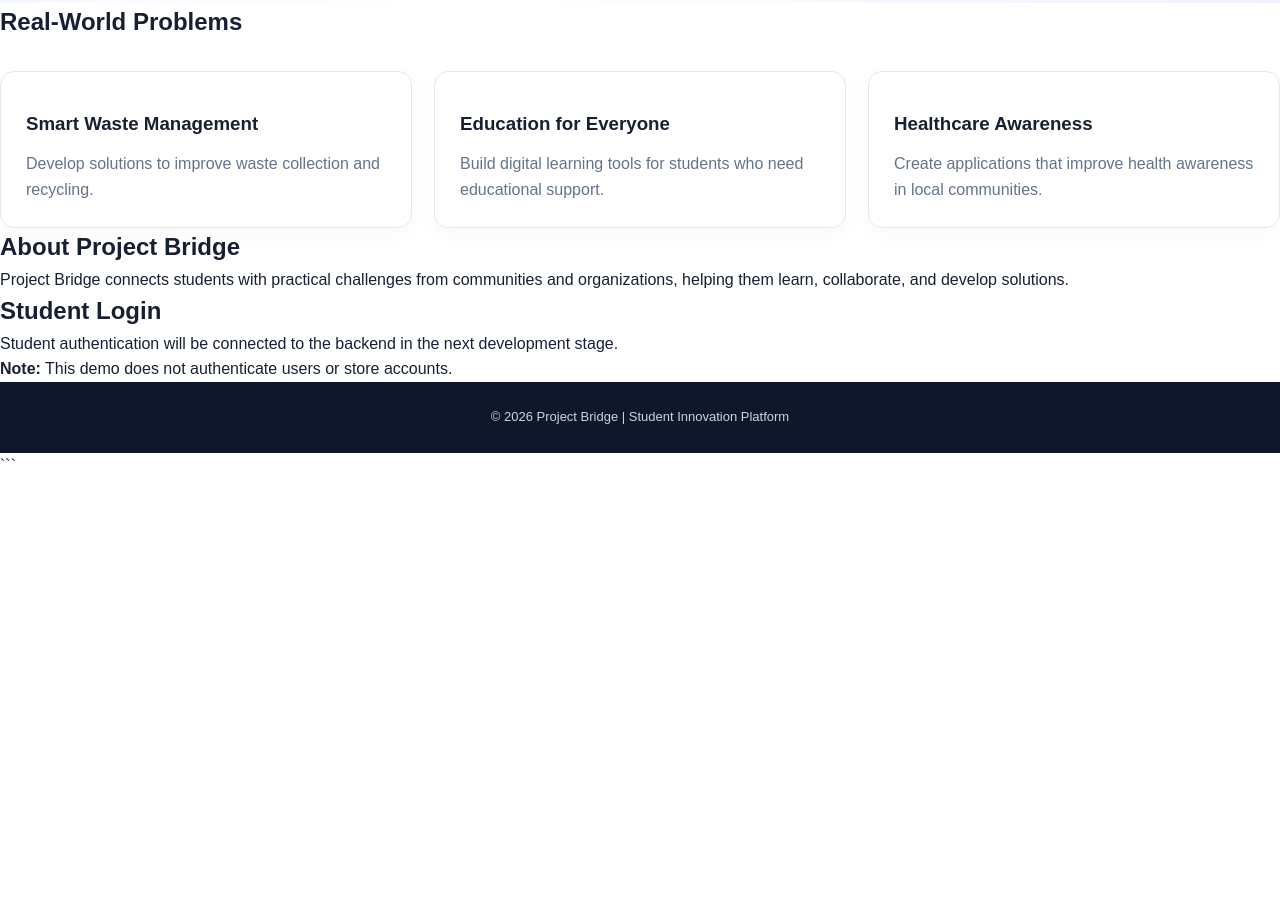
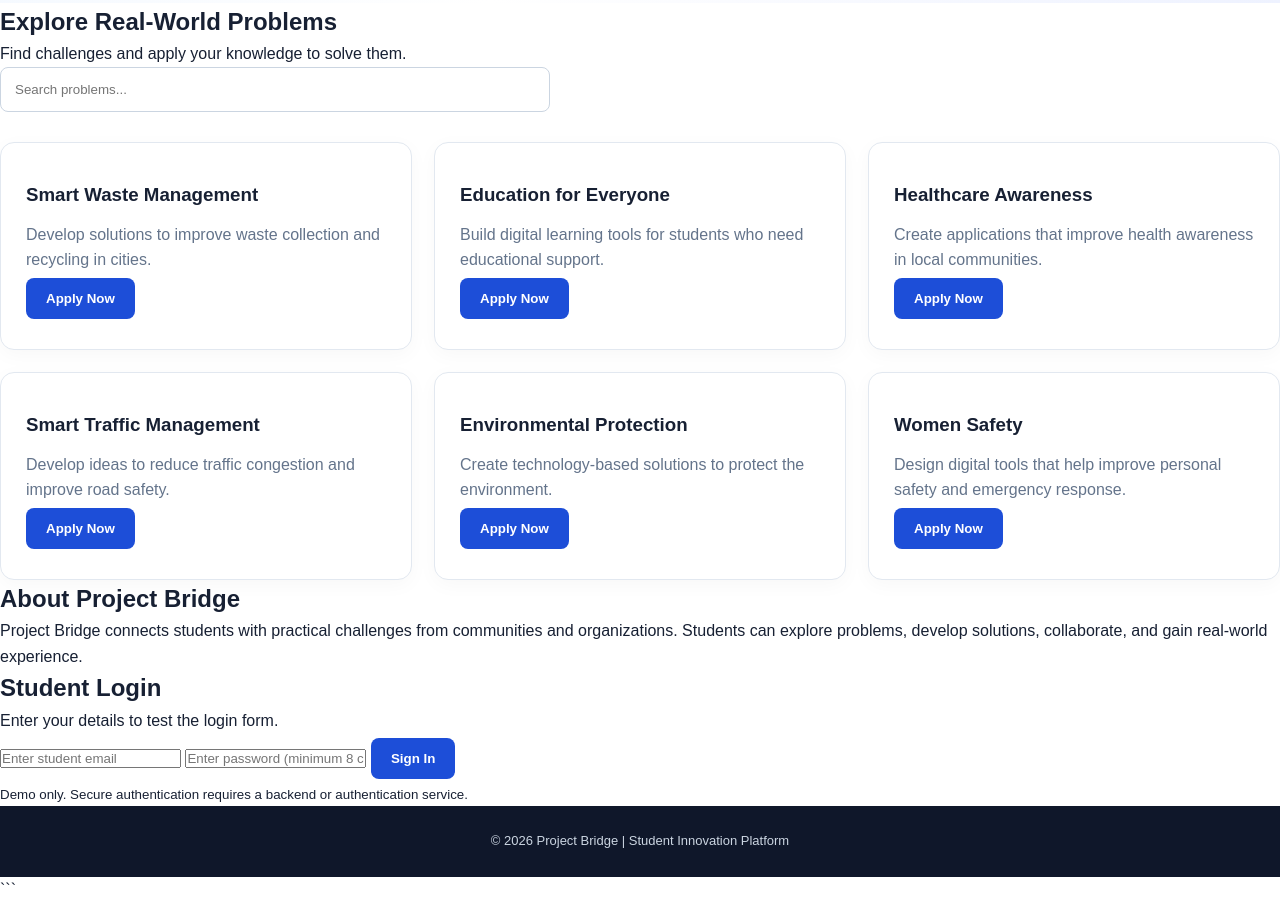
Before and after one commit to scamdetection/PROJECT-BRIDGE, a plain HTML site: page index.html in a window 1280 px wide. Shown: the part 498-1400 px from the top of the page. Before the commit the page ends 976 px from the top, so only its background shows below. Drawn offline with Linux system fonts and the light colour scheme.

Commit message:
Revise index.html for enhanced layout and features
Updated the structure and content of the index.html file, including new sections for problem exploration and student login, as well as improved accessibility features.

````diff
--- a/index.html
+++ b/index.html
@@ -4,16 +4,21 @@
 <head>
     <meta charset="UTF-8">
     <meta name="viewport" content="width=device-width, initial-scale=1.0">
-    <title>Project Bridge</title>
+
+    <title>Project Bridge | Student Innovation Platform</title>
+
     <link rel="stylesheet" href="./style.css">
 </head>
+
 <body>
 
+    <!-- HEADER -->
     <header>
         <h1>PROJECT BRIDGE</h1>
         <p>Connecting Students With Real-World Problems</p>
     </header>
 
+    <!-- NAVIGATION -->
     <nav>
         <a href="#home">Home</a>
         <a href="#problems">Explore Problems</a>
@@ -21,57 +26,191 @@
         <a href="#login">Student Login</a>
     </nav>
 
+    <!-- HOME -->
     <section id="home" class="hero">
         <h2>Turn Your Ideas Into Real Solutions</h2>
-        <p>Connect with real-world challenges, collaborate with
-        students, and build practical skills.</p>
+
+        <p>
+            Connect with real-world challenges, collaborate
+            with students, and build practical skills.
+        </p>
+
         <a class="btn" href="#problems">Explore Projects</a>
     </section>
 
+    <!-- REAL-WORLD PROBLEMS -->
     <section id="problems">
-        <h2>Real-World Problems</h2>
+        <h2>Explore Real-World Problems</h2>
 
+        <p>
+            Find challenges and apply your knowledge to solve them.
+        </p>
+
+        <!-- SEARCH -->
+        <input
+            type="text"
+            id="search"
+            placeholder="Search problems..."
+            aria-label="Search real-world problems"
+        >
+
+        <!-- PROBLEM CARDS -->
         <div class="cards">
-            <div class="card">
+
+            <div class="card problem-card">
                 <h3>Smart Waste Management</h3>
-                <p>Develop solutions to improve waste collection
-                and recycling.</p>
+
+                <p>
+                    Develop solutions to improve waste collection
+                    and recycling in cities.
+                </p>
+
+                <button type="button"
+                    onclick="applyForProblem('Smart Waste Management')">
+                    Apply Now
+                </button>
             </div>
 
-            <div class="card">
+            <div class="card problem-card">
                 <h3>Education for Everyone</h3>
-                <p>Build digital learning tools for students
-                who need educational support.</p>
+
+                <p>
+                    Build digital learning tools for students
+                    who need educational support.
+                </p>
+
+                <button type="button"
+                    onclick="applyForProblem('Education for Everyone')">
+                    Apply Now
+                </button>
             </div>
 
-            <div class="card">
+            <div class="card problem-card">
                 <h3>Healthcare Awareness</h3>
-                <p>Create applications that improve health
-                awareness in local communities.</p>
+
+                <p>
+                    Create applications that improve health
+                    awareness in local communities.
+                </p>
+
+                <button type="button"
+                    onclick="applyForProblem('Healthcare Awareness')">
+                    Apply Now
+                </button>
             </div>
+
+            <div class="card problem-card">
+                <h3>Smart Traffic Management</h3>
+
+                <p>
+                    Develop ideas to reduce traffic congestion
+                    and improve road safety.
+                </p>
+
+                <button type="button"
+                    onclick="applyForProblem('Smart Traffic Management')">
+                    Apply Now
+                </button>
+            </div>
+
+            <div class="card problem-card">
+                <h3>Environmental Protection</h3>
+
+                <p>
+                    Create technology-based solutions to protect
+                    the environment.
+                </p>
+
+                <button type="button"
+                    onclick="applyForProblem('Environmental Protection')">
+                    Apply Now
+                </button>
+            </div>
+
+            <div class="card problem-card">
+                <h3>Women Safety</h3>
+
+                <p>
+                    Design digital tools that help improve
+                    personal safety and emergency response.
+                </p>
+
+                <button type="button"
+                    onclick="applyForProblem('Women Safety')">
+                    Apply Now
+                </button>
+            </div>
+
         </div>
+
+        <!-- NO SEARCH RESULTS -->
+        <p id="no-results" hidden>
+            No matching problems found.
+        </p>
     </section>
 
+    <!-- ABOUT -->
     <section id="about">
         <h2>About Project Bridge</h2>
-        <p>Project Bridge connects students with practical
-        challenges from communities and organizations, helping
-        them learn, collaborate, and develop solutions.</p>
+
+        <p>
+            Project Bridge connects students with practical
+            challenges from communities and organizations.
+            Students can explore problems, develop solutions,
+            collaborate, and gain real-world experience.
+        </p>
     </section>
 
+    <!-- STUDENT LOGIN -->
     <section id="login">
         <h2>Student Login</h2>
-        <p>Student authentication will be connected to the
-        backend in the next development stage.</p>
-        <p><strong>Note:</strong> This demo does not authenticate
-        users or store accounts.</p>
+
+        <p>Enter your details to test the login form.</p>
+
+        <form id="login-form">
+
+            <input
+                type="email"
+                id="email"
+                placeholder="Enter student email"
+                aria-label="Student email"
+                required
+            >
+
+            <input
+                type="password"
+                id="password"
+                placeholder="Enter password (minimum 8 characters)"
+                aria-label="Password"
+                minlength="8"
+                required
+            >
+
+            <button type="submit">Sign In</button>
+
+        </form>
+
+        <p id="login-message" aria-live="polite"></p>
+
+        <p>
+            <small>
+                Demo only. Secure authentication requires
+                a backend or authentication service.
+            </small>
+        </p>
     </section>
 
+    <!-- FOOTER -->
     <footer>
-        <p>© 2026 Project Bridge | Student Innovation Platform</p>
+        <p>
+            &copy; 2026 Project Bridge |
+            Student Innovation Platform
+        </p>
     </footer>
 
+    <!-- JAVASCRIPT -->
     <script src="./script.js"></script>
+
 </body>
 </html>
 ```
````
